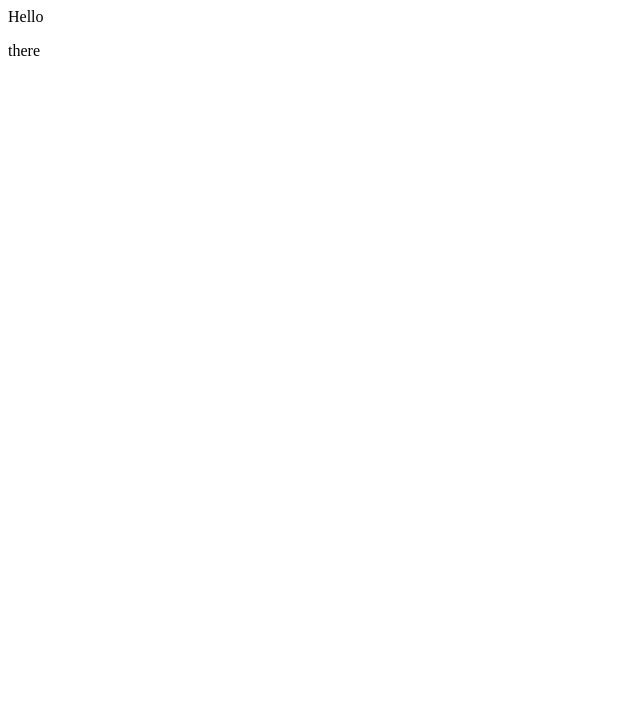
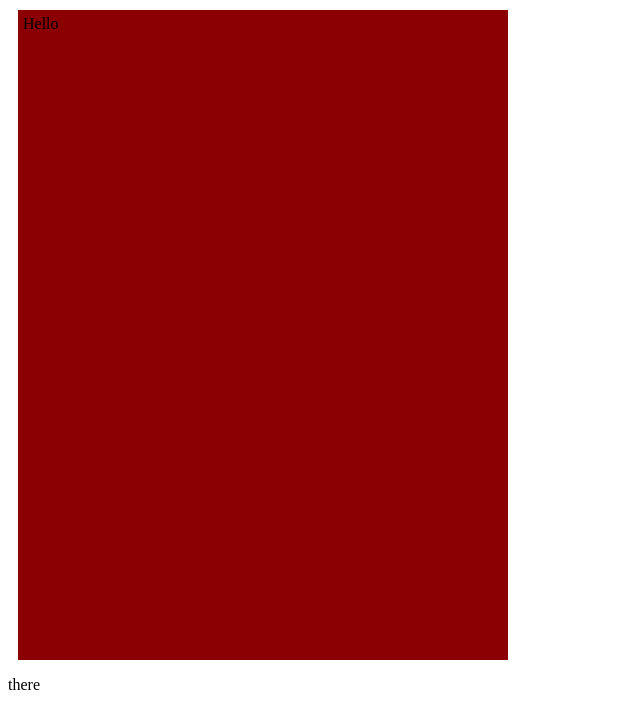
Before and after one commit to Ganim03/trial-repo, a plain HTML site: page index.html in a window 1280 px wide. Shown: the whole page, without its empty margins (0-640 px from the left). Drawn offline with Linux system fonts and the light colour scheme.

Commit message:
Update div styling in index.html
Added missing semicolons to CSS properties, changed background color to darkred, and set explicit height and width for the div.

Co-Authored-By: ganimzawhar <247211767+ganimzawhar@users.noreply.github.com>

```diff
--- a/index.html
+++ b/index.html
@@ -2,8 +2,10 @@
 <p>there</p>
 <style>
   div{
-    padding: 5px
-    margin: 10px
-    background-color: red
+    padding: 5px;
+    margin: 10px;
+    background-color: darkred;
+    height: 50vw;
+    width: 30rem;
   }
 </style>
```
